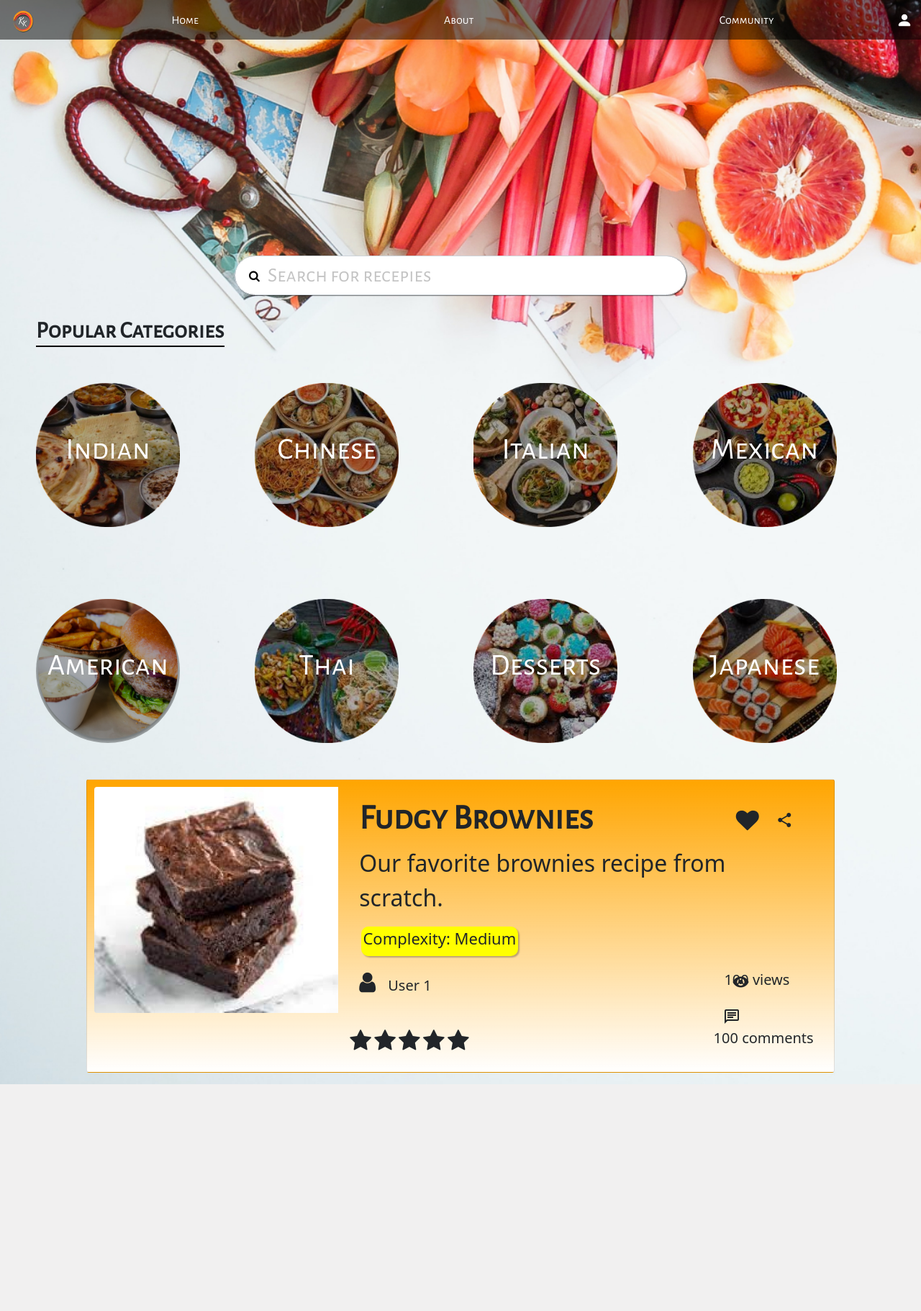
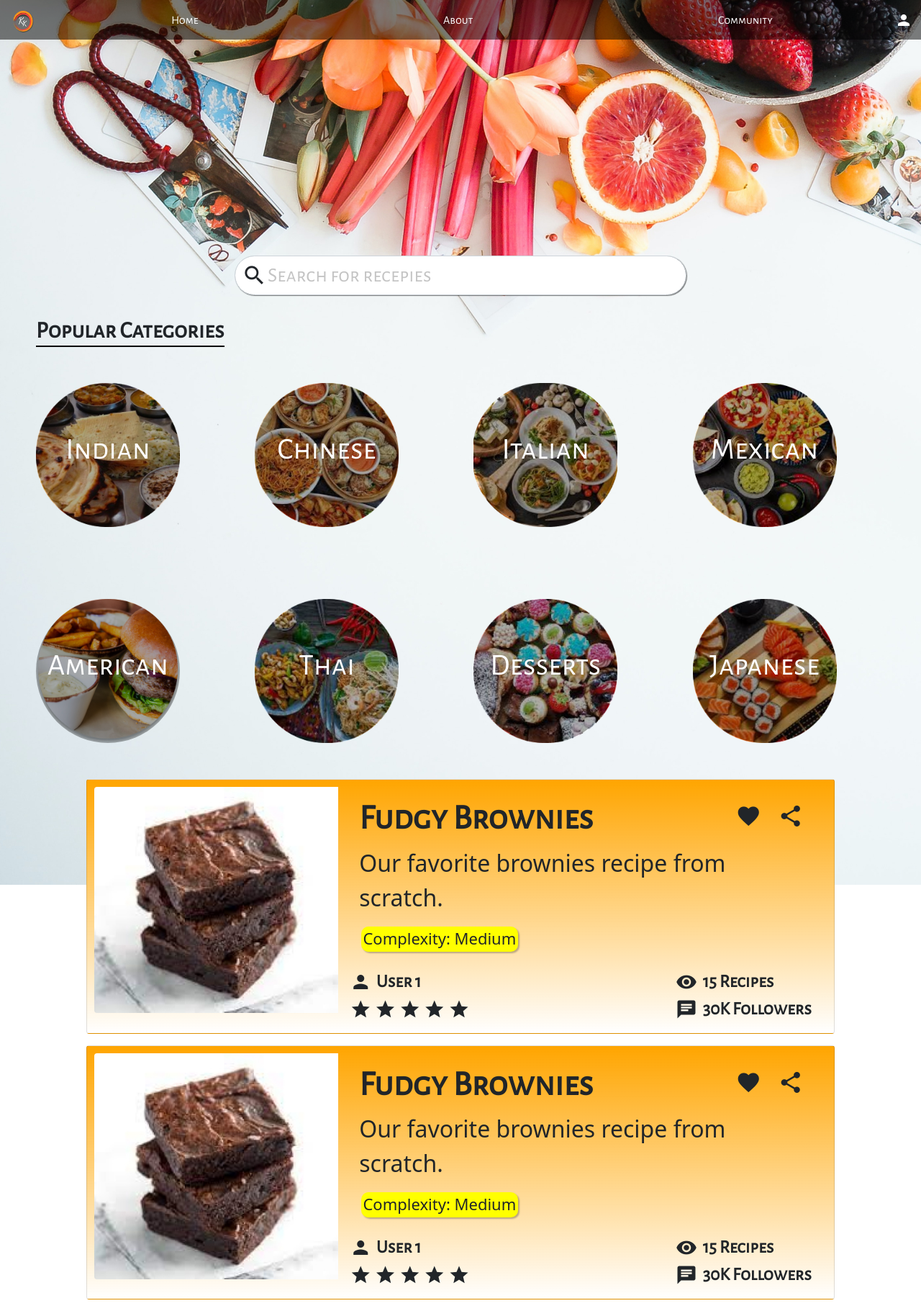
Before and after one commit to Akshattkain/Kozy-Kitchen, a PHP site: page /pages/home.html in a window 1280 px wide. Shown: the whole page at 72% size. Before the commit the page ends 1506 px from the top, so only its background shows below. Run offline with PHP 8.4, Linux system fonts and the light colour scheme; some libraries are stand-ins or nearby versions.

Commit message:
Minor changes in feed card and fixed few bugs

```diff
--- a/components/feed-card.html
+++ b/components/feed-card.html
@@ -4,34 +4,41 @@
     <div class="card mb-3 recipe-card" style="max-width: 1040px;">
       <div class="row g-0">
         <div class="col-md-4">
-                <img src="../images/image 15.jpg" class="img-fluid rounded-start" alt="...">
+          <img src="../images/image 15.jpg" class="img-fluid rounded-start" alt="..." />
         </div>
         <div class="col-md-8">
           <div class="card-body">
             <h5 class="card-title" >Fudgy Brownies</h5>
-                  <i class="fa fa-heart fa-2x likes-icon"></i>
-                  <i class="material-icons share-icon"> share </i>
-                  <p class="card-text">Our favorite brownies recipe from scratch.</p>
+            <span class="material-icons" style="font-size: 35px; margin-left: 30%;"> favorite </span>
+            <span class="material-icons" style="font-size: 35px; margin-left: 3%;"> share </span>
+            <p style="margin-left: 2%; font-size: 32px;">Our favorite brownies recipe from scratch.</p>
             <div class="complexity-btn">
               <p class="complexity-level" >Complexity: Medium</p>
             </div>
-                  <div class="user-info">
-                    <i class="fa fa-user fa-2x user-icon" ></i>
-                    <p>User 1</p>
-                    <p>
-
-                      <i class="material-icons views-icon" >visibility</i>
-                      <p class="view-count">100 views</p>
-                      <br>
-                      <i class="material-icons-outlined comments-icon">chat</i>
-                      <p class="comments-count">100 comments</p>
-                      <br>
-                      <i class="fa fa-star fa-2x "></i>
-                      <i class="fa fa-star fa-2x"></i>
-                      <i class="fa fa-star fa-2x"></i>
-                      <i class="fa fa-star fa-2x"></i>
-                      <i class="fa fa-star fa-2x"></i>
-                    </p>
+            <div class="user-info" style=" margin-top: 12%;">
+              <div style="float: left;">
+                <div class="stats">
+                  <span class="material-icons"> person </span>
+                  <h6>User 1</h6>
+                </div>
+                <div class="rating">
+                  <span class="material-icons"> star </span>
+                  <span class="material-icons"> star </span>
+                  <span class="material-icons"> star </span>
+                  <span class="material-icons"> star </span>
+                  <span class="material-icons"> star </span>
+                </div>
+              </div>
+              <div class="right">
+                <div class="stats">
+                  <span class="material-icons"> visibility </span>
+                  <h6>15 Recipes</h6>
+                </div>
+                <div class="stats">
+                  <span class="material-icons"> chat </span>
+                  <h6>30K Followers</h6>
+                </div>
+              </div>
           </div>
         </div>
       </div>
--- a/components/navbar.html
+++ b/components/navbar.html
@@ -44,10 +44,6 @@
       rel="stylesheet"
     />
     <link
-      href="https://maxcdn.bootstrapcdn.com/font-awesome/4.2.0/css/font-awesome.min.css"
-      rel="stylesheet"
-    />
-    <link
       href="https://fonts.googleapis.com/icon?family=Material+Icons|Material+Icons+Outlined|Material+Icons+Filled"
       rel="stylesheet"
     />
@@ -88,7 +84,7 @@
           href="../pages/community.html"
           >Community</a
         >
-        <img src="../icons/person-fill.svg" />
+        <span class="material-icons" style="color: white"> person </span>
       </div>
     </nav>
   </body>
--- a/pages/home.html
+++ b/pages/home.html
@@ -13,7 +13,7 @@
     >
       <div class="col-md-6">
         <div class="form">
-          <i class="fa fa-search"></i>
+          <span class="material-icons"> search </span>
           <input
             type="text"
             class="form-control form-input"
@@ -27,7 +27,8 @@
 
     <div id="categories"></div>
 
-    <div id="feed"></div>
+    <div class="feed"></div>
+    <div class="feed"></div>
 
     <script
       src="https://cdn.jsdelivr.net/npm/bootstrap@5.1.3/dist/js/bootstrap.bundle.min.js"
@@ -36,7 +37,7 @@
     ></script>
     <script>
       $("#nav").load("../components/navbar.html");
-      $("#feed").load("../components/feed-card.html");
+      $(".feed").load("../components/feed-card.html");
 
       var categories = [
         { url: "../images/indian.png", name: "Indian" },
--- a/styles/community.css
+++ b/styles/community.css
@@ -2,7 +2,6 @@ body {
     background-image: url("../images/background-community.png");
     background-repeat: no-repeat;
     background-position: initial;
-    background-size: cover;
 }
 
 .reset-this {
--- a/styles/home.css
+++ b/styles/home.css
@@ -2,7 +2,6 @@ body {
   background-image: url("../images/background-home.jpg");
   background-repeat: no-repeat;
   background-position: initial;
-  background-size: cover;
 }
 
 .form {
@@ -10,11 +9,11 @@ body {
   border-radius: 50px;
 }
 
-.form .fa-search {
+.form span {
   position: absolute;
-  top: 20px;
-  left: 20px;
-  color: black;
+  top: 10px;
+  left: 10px;
+  font-size: 35px;
 }
 
 .form-input {
@@ -99,29 +98,33 @@ h2 {
   display: inline-block;
 }
 
-.card-text {
-  margin-left: 2%;
-}
-
-.likes-icon {
-  margin-left: 30%;
-}
-
-.share-icon {
-  font-size: 35px;
-  margin-left: 3%;
-}
-
-.user-icon {
-  margin-left: 2%;
-}
-
 .view-count {
   float: right;
   line-height: 1.2em;
   margin-left: 0;
   font-size: 15px;
   margin-right: 5.5%;
+}
+
+.right {
+  float: right;
+  width: 30%;
+}
+
+.stats span {
+  font-size: 30px !important;
+  float: left;
+  margin-right: 4%;
+}
+
+.stats h6 {
+  font-family: 'Alegreya Sans SC';
+  font-weight: 700;
+  font-size: 25px;
+}
+
+.rating span {
+  font-size: 30px;
 }
 
 .comments-count {
@@ -132,9 +135,7 @@ h2 {
   margin-right: 0.36%;
 }
 
-
 .recipe-card {
-
   background: linear-gradient(to bottom, orange, transparent);
   border-radius: 10px;
   margin: auto;
@@ -147,24 +148,8 @@ h2 {
   font-weight: 700;
 }
 
-.recipe-card .card-text {
-  font-size: 32px;
-}
-
-.user-info {
-  margin-top: 12%;
-}
-
 .user-info p {
   display: inline-block;
   font-size: 20px;
   margin-left: 2%;
 }
-
-.views-icon {
-  margin-left: 1670%;
-}
-
-.comments-icon {
-  margin-left: 80.2%;
-}
```
Also changed, not shown: styles/about.css (+8 -4 lines), fonts/edo.ttf (added). Lines whose indentation alone changed are shown as unchanged.
